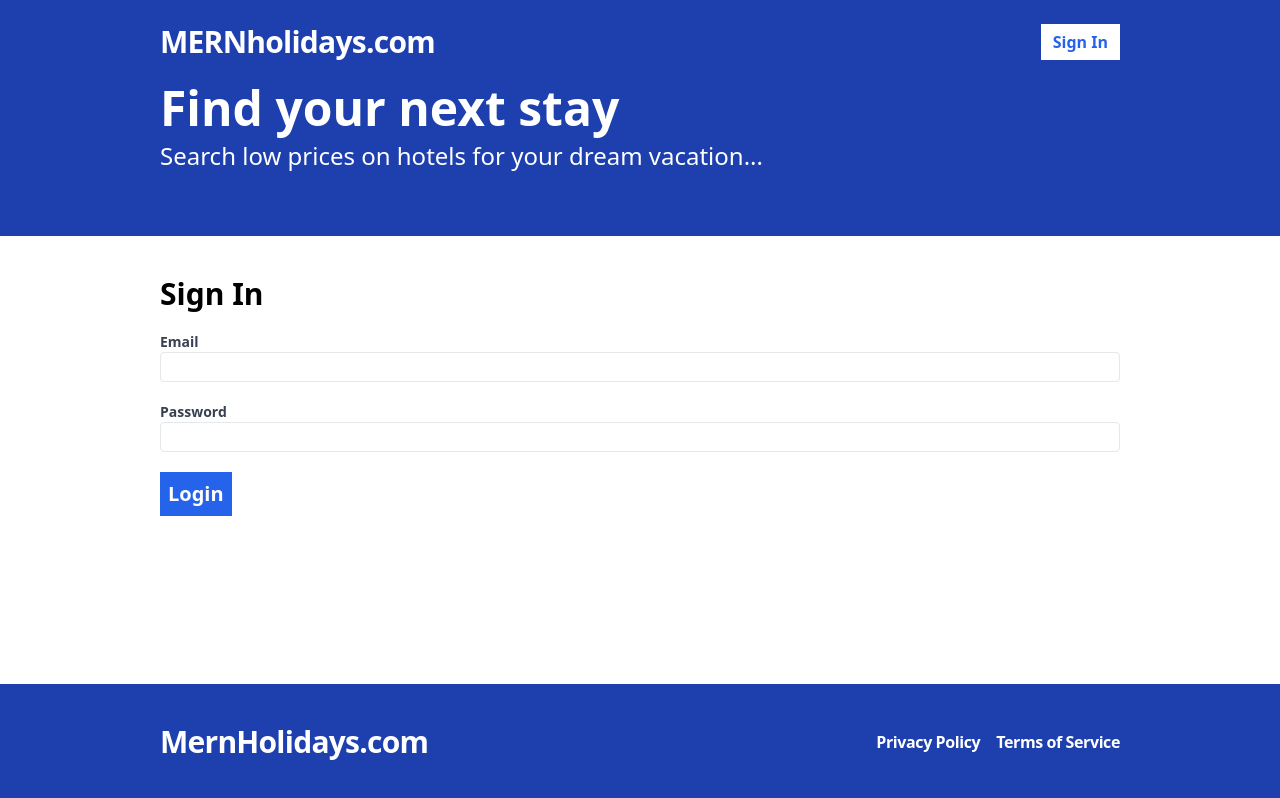
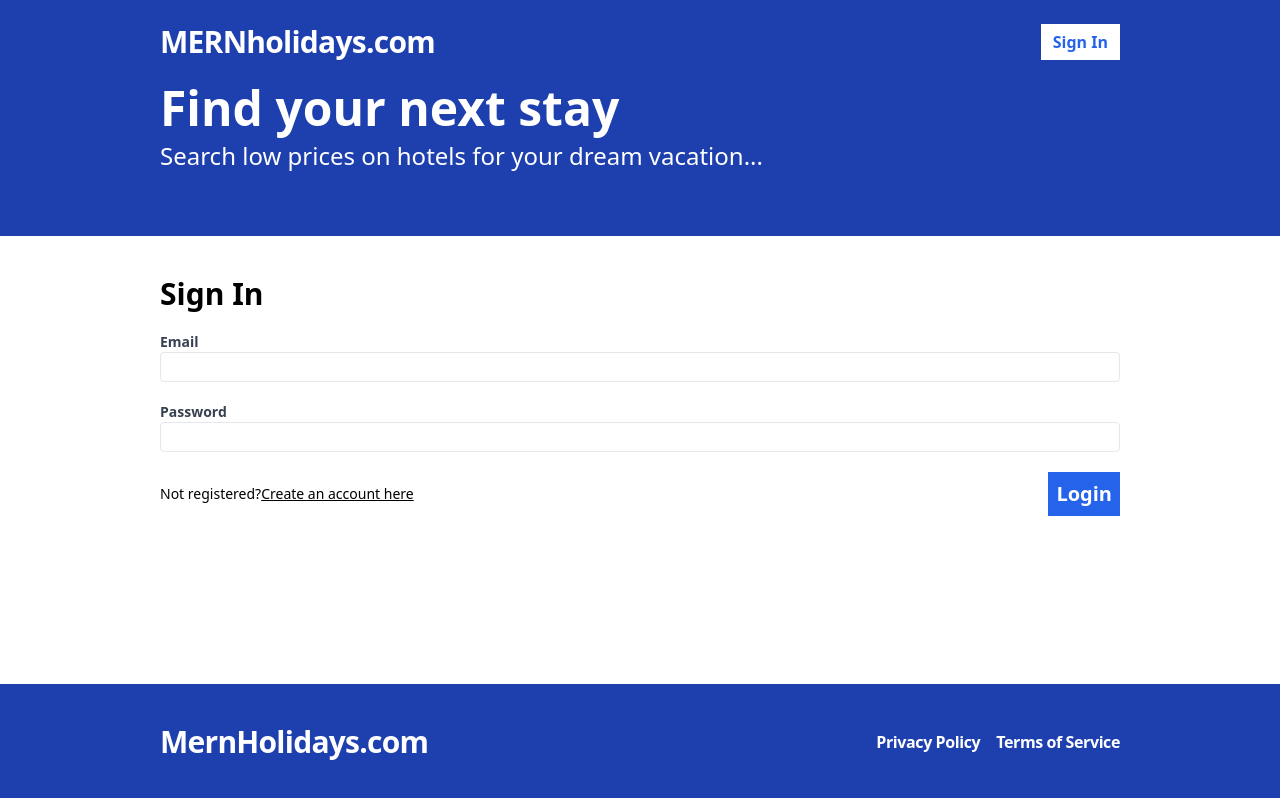
Before and after one commit to Megagig/Hotel-Booking-App, a React (Vite) app in the folder frontend/: page /sign-in in a window 1280 px wide. Built offline with nearby package versions, Linux system fonts and the light colour scheme; no server answers.

Commit message:
Add Register Link to Sign In Page

```diff
--- a/frontend/src/pages/SignIn.tsx
+++ b/frontend/src/pages/SignIn.tsx
@@ -2,7 +2,7 @@
 import { useMutation, useQueryClient } from 'react-query';
 import * as apiClient from '../api-clients';
 import { useAppContext } from '../contexts/AppContext';
-import { useNavigate } from 'react-router-dom';
+import { Link, useNavigate } from 'react-router-dom';
 
 export type SignInFormData = {
   email: string;
@@ -76,7 +76,13 @@
         )}
       </label>
       {/* Submit button */}
-      <span>
+      <span className="flex items-center justify-between">
+        <span className="text-sm">
+          Not registered?
+          <Link to="/register" className="underline">
+            Create an account here
+          </Link>
+        </span>
         <button
           type="submit"
           className="bg-blue-600 text-white p-2 font-bold hover:bg-blue-500 text-xl"
```
